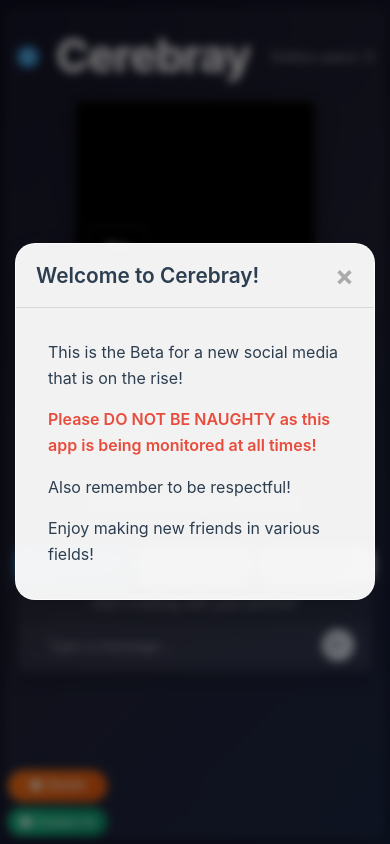
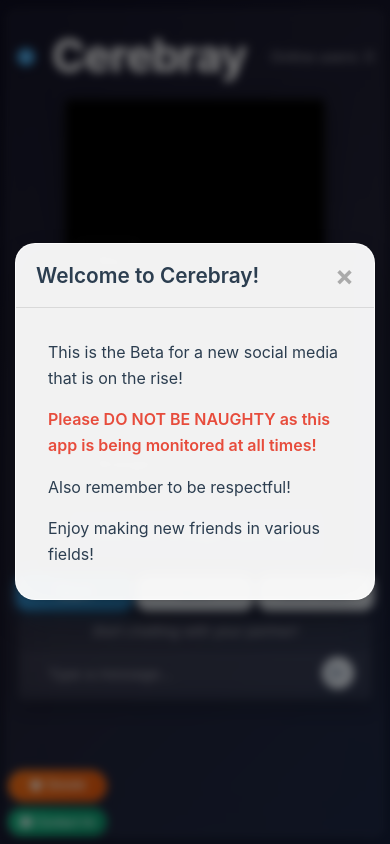
Before and after one commit to kingwiss/new-chat, a website: page index.html in a window 390 px wide. Drawn offline with nearby package versions, Linux system fonts and the light colour scheme; no server answers.

Commit message:
Further optimize mobile layout: Reduce Cerebray text size by half and increase video container sizes

```diff
--- a/styles.css
+++ b/styles.css
@@ -448,10 +448,10 @@
     }
 
     .video-wrapper {
-        width: 260px;
-        height: 195px;
-        min-width: 260px;
-        min-height: 195px;
+        width: 280px;
+        height: 210px;
+        min-width: 280px;
+        min-height: 210px;
     }
 
     .chat-container {
@@ -500,10 +500,10 @@
     }
 
     .video-wrapper {
-        width: 240px;
-        height: 180px;
-        min-width: 240px;
-        min-height: 180px;
+        width: 260px;
+        height: 195px;
+        min-width: 260px;
+        min-height: 195px;
     }
 
     .chat-container {
@@ -951,23 +951,6 @@
 @media (max-width: 768px) {
     .header-content {
         gap: 8px;
-        margin-bottom: 10px;
-    }
-
-    .logo svg {
-        width: 28px;
-        height: 28px;
-    }
-
-    header h1 {
-        font-size: 1.4rem;
-    }
-}
-
-@media (max-width: 480px) {
-    .header-content {
-        flex-direction: row;
-        gap: 8px;
         margin-bottom: 8px;
     }
 
@@ -977,7 +960,24 @@
     }
 
     header h1 {
-        font-size: 1.2rem;
+        font-size: 0.9rem;
+    }
+}
+
+@media (max-width: 480px) {
+    .header-content {
+        flex-direction: row;
+        gap: 6px;
+        margin-bottom: 6px;
+    }
+
+    .logo svg {
+        width: 20px;
+        height: 20px;
+    }
+
+    header h1 {
+        font-size: 0.8rem;
     }
 }
 
```
